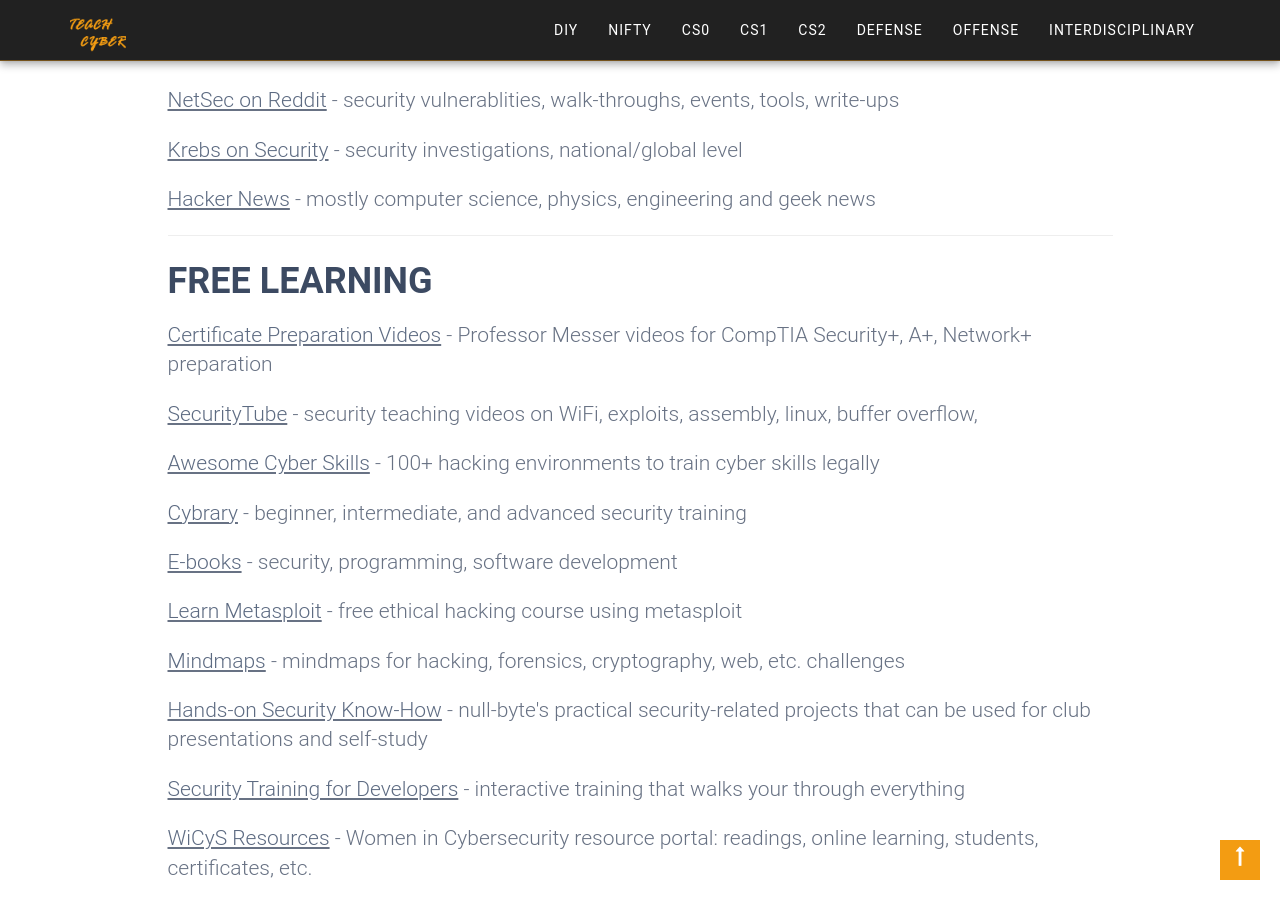
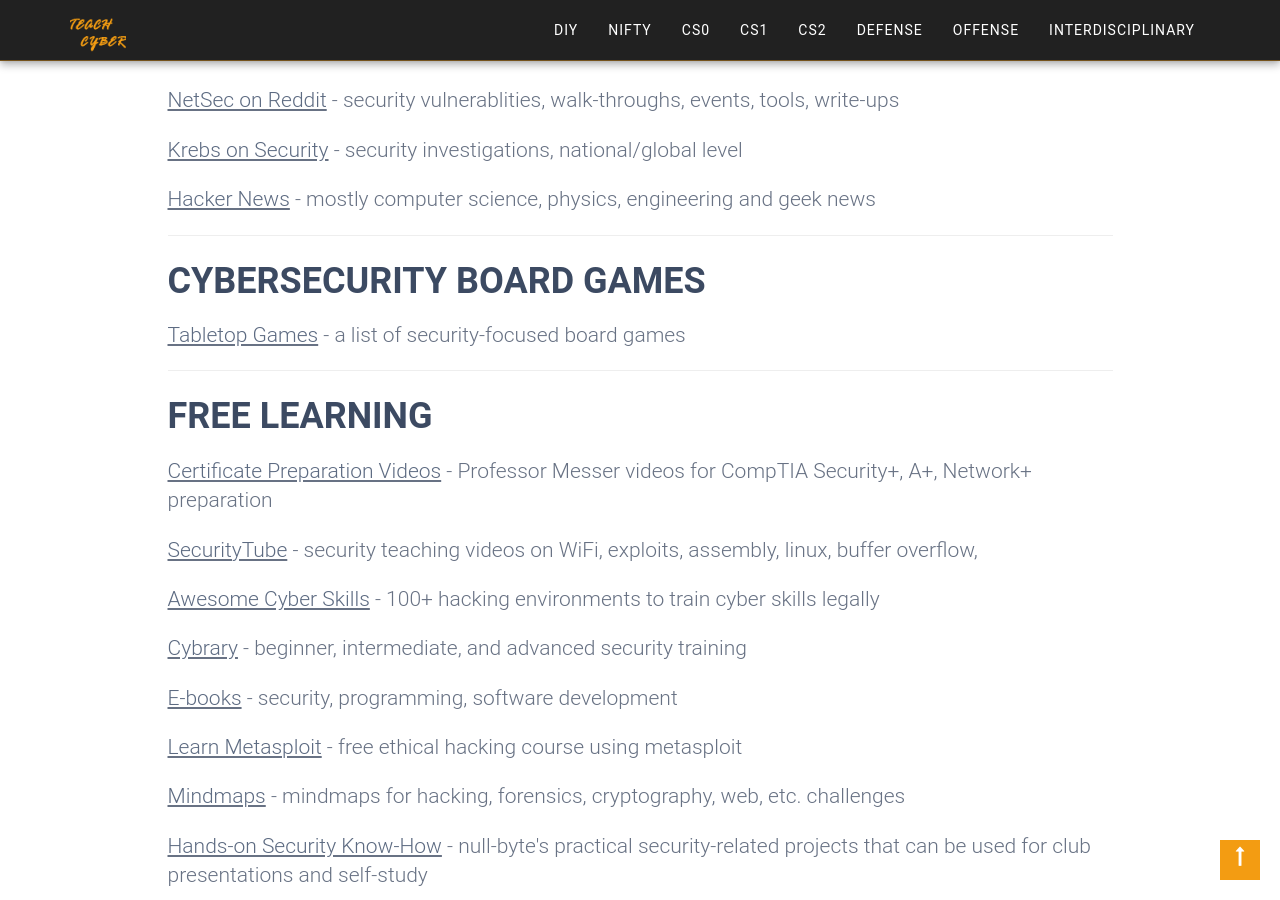
Before and after one commit to teachcyber/teachcyber.github.io, a Jekyll site: the page built from diy.html, in a window 1280 px wide and 900 px high, scrolled down 763 px. Built offline with Jekyll 4.4.1, drawn with Linux system fonts in a browser that asks for light colours.

Commit message:
Add a section on cybersecurity board games

```diff
--- a/_data/diy.yml
+++ b/_data/diy.yml
@@ -25,6 +25,12 @@
     - name: "Hacker News"
       description: "mostly computer science, physics, engineering and geek news"
       url: "https://news.ycombinator.com/"
+
+- name: "Cybersecurity Board Games"
+  links:
+    - name: "Tabletop Games"
+      description: "a list of security-focused board games"
+      url: "https://adam.shostack.org/games.html"
 
 - name: "Free learning"
   links:
```
